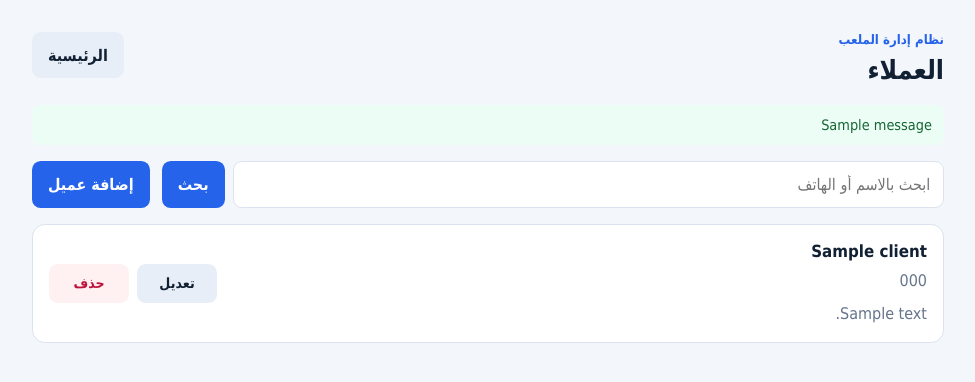
After one commit to yvfdg55/stadium-management-system, a Flask app: page /admin/clients in a window 1280 px wide. The commit adds this page. Shown: the top 382 px of the page, without its empty margins (152-1127 px from the left). Run offline with Flask 3, Linux system fonts and the light colour scheme; the visitor is signed in with stand-in values (Sample User, id 1); tables that the repository leaves empty hold one stand-in row (values such as "Sample post"); one stand-in notice (Sample message) is shown.

Commit message:
Add client management CRUD and search

```diff
--- a/app.py
+++ b/app.py
@@ -32,6 +32,17 @@ def init_db():
             id INTEGER PRIMARY KEY AUTOINCREMENT,
             username TEXT NOT NULL UNIQUE,
             password_hash TEXT NOT NULL,
+            created_at TEXT NOT NULL DEFAULT CURRENT_TIMESTAMP
+        )
+        """
+    )
+    db.execute(
+        """
+        CREATE TABLE IF NOT EXISTS clients (
+            id INTEGER PRIMARY KEY AUTOINCREMENT,
+            name TEXT NOT NULL,
+            phone TEXT NOT NULL,
+            notes TEXT NOT NULL DEFAULT '',
             created_at TEXT NOT NULL DEFAULT CURRENT_TIMESTAMP
         )
         """
@@ -91,6 +102,81 @@ def admin_home():
     return render_template("admin_home.html", username=session.get("admin_username"))
 
 
+@app.route("/admin/clients", methods=["GET"])
+@login_required
+def clients_list():
+    query = request.args.get("q", "").strip()
+    db = get_db()
+    if query:
+        clients = db.execute(
+            """
+            SELECT id, name, phone, notes
+            FROM clients
+            WHERE name LIKE ? OR phone LIKE ?
+            ORDER BY name COLLATE NOCASE, id DESC
+            """,
+            (f"%{query}%", f"%{query}%"),
+        ).fetchall()
+    else:
+        clients = db.execute(
+            "SELECT id, name, phone, notes FROM clients ORDER BY name COLLATE NOCASE, id DESC"
+        ).fetchall()
+    return render_template("clients_list.html", clients=clients, query=query)
+
+
+@app.route("/admin/clients/new", methods=["GET", "POST"])
+@login_required
+def client_new():
+    if request.method == "POST":
+        name = request.form.get("name", "").strip()
+        phone = request.form.get("phone", "").strip()
+        notes = request.form.get("notes", "").strip()
+        if not name or not phone:
+            flash("الاسم ورقم الهاتف مطلوبان.", "error")
+            return render_template("client_form.html", client=None)
+        db = get_db()
+        db.execute("INSERT INTO clients (name, phone, notes) VALUES (?, ?, ?)", (name, phone, notes))
+        db.commit()
+        flash("تمت إضافة العميل بنجاح.", "success")
+        return redirect(url_for("clients_list"))
+    return render_template("client_form.html", client=None)
+
+
+@app.route("/admin/clients/<int:client_id>/edit", methods=["GET", "POST"])
+@login_required
+def client_edit(client_id):
+    db = get_db()
+    client = db.execute("SELECT id, name, phone, notes FROM clients WHERE id = ?", (client_id,)).fetchone()
+    if client is None:
+        flash("العميل غير موجود.", "error")
+        return redirect(url_for("clients_list"))
+    if request.method == "POST":
+        name = request.form.get("name", "").strip()
+        phone = request.form.get("phone", "").strip()
+        notes = request.form.get("notes", "").strip()
+        if not name or not phone:
+            flash("الاسم ورقم الهاتف مطلوبان.", "error")
+            return render_template("client_form.html", client={"id": client_id, "name": name, "phone": phone, "notes": notes})
+        db.execute(
+            "UPDATE clients SET name = ?, phone = ?, notes = ? WHERE id = ?",
+            (name, phone, notes, client_id),
+        )
+        db.commit()
+        flash("تم تعديل بيانات العميل.", "success")
+        return redirect(url_for("clients_list"))
+    return render_template("client_form.html", client=client)
+
+
+@app.route("/admin/clients/<int:client_id>/delete", methods=["POST"])
+@login_required
+def client_delete(client_id):
+    db = get_db()
+    db.execute("DELETE FROM clients WHERE id = ?", (client_id,))
+    db.commit()
+    flash("تم حذف العميل.", "success")
+    return redirect(url_for("clients_list"))
+
+
 @app.route("/logout", methods=["POST"])
 def logout():
     session.clear()
--- a/manus-routes.json
+++ b/manus-routes.json
@@ -1 +1 @@
-{"routes":[{"path":"/login","title":"تسجيل الدخول"},{"path":"/admin","title":"لوحة الإدارة"}]}
+{"routes":[{"path":"/login","title":"تسجيل الدخول"},{"path":"/admin","title":"لوحة الإدارة"},{"path":"/admin/clients","title":"العملاء"},{"path":"/admin/clients/new","title":"إضافة عميل"},{"path":"/admin/clients/:client_id/edit","title":"تعديل عميل"}]}
--- a/static/css/style.css
+++ b/static/css/style.css
@@ -58,11 +58,12 @@ body {
 }
 
 h1 { margin: 0; font-size: 1.65rem; }
+h2 { margin: 0; font-size: 1.05rem; }
 .muted { margin: .6rem 0 1.5rem; color: var(--muted); line-height: 1.7; }
 
-.login-form { display: grid; gap: .55rem; }
+.login-form, .form-card { display: grid; gap: .55rem; }
 label { margin-top: .55rem; font-size: .9rem; font-weight: 700; }
-input {
+input, textarea {
   width: 100%;
   min-height: 2.9rem;
   padding: .7rem .8rem;
@@ -72,23 +73,29 @@ input {
   background: #fff;
   font: inherit;
 }
-input:focus { outline: 3px solid rgba(37, 99, 235, .2); border-color: var(--blue); }
+textarea { resize: vertical; }
+input:focus, textarea:focus { outline: 3px solid rgba(37, 99, 235, .2); border-color: var(--blue); }
 
-button {
-  width: 100%;
+button, .button-link {
+  display: inline-flex;
+  align-items: center;
+  justify-content: center;
   min-height: 2.9rem;
   margin-top: 1rem;
+  padding: .65rem 1rem;
   border: 0;
   border-radius: .55rem;
   color: #fff;
   background: var(--blue);
   font: inherit;
   font-weight: 700;
+  text-decoration: none;
   cursor: pointer;
 }
-button:hover { background: var(--blue-dark); }
-button.secondary { color: var(--navy); background: #e8eef8; }
-button.secondary:hover { background: #dbe5f4; }
+button { width: 100%; }
+button:hover, .button-link:hover { background: var(--blue-dark); }
+button.secondary, .button-link.secondary { color: var(--navy); background: #e8eef8; }
+button.secondary:hover, .button-link.secondary:hover { background: #dbe5f4; }
 
 .alert {
   margin-bottom: 1rem;
@@ -98,7 +105,67 @@ button.secondary:hover { background: #dbe5f4; }
   background: var(--danger-bg);
   font-size: .9rem;
 }
+.alert.success { color: #166534; background: #ecfdf5; }
+
+.page-shell {
+  width: min(100%, 60rem);
+  margin: 0 auto;
+  padding: 1rem;
+}
+.page-shell.narrow { max-width: 38rem; }
+.page-header {
+  display: flex;
+  align-items: flex-start;
+  justify-content: space-between;
+  gap: 1rem;
+  margin-bottom: 1.25rem;
+}
+.page-header .button-link { flex: 0 0 auto; margin-top: 0; }
+.toolbar { display: grid; gap: .75rem; margin-bottom: 1rem; }
+.search-form { display: flex; gap: .5rem; }
+.search-form input { flex: 1; }
+.search-form button { width: auto; margin-top: 0; }
+.toolbar > .button-link { margin-top: 0; }
+
+.client-list { display: grid; gap: .75rem; }
+.client-card {
+  display: flex;
+  flex-direction: column;
+  gap: 1rem;
+  padding: 1rem;
+  border: 1px solid var(--line);
+  border-radius: .8rem;
+  background: var(--surface);
+}
+.phone, .notes { margin: .45rem 0 0; color: var(--muted); line-height: 1.6; }
+.notes { white-space: pre-wrap; }
+.card-actions { display: flex; gap: .5rem; }
+.card-actions .button-link, .card-actions button { width: auto; min-width: 5rem; margin-top: 0; }
+button.danger { color: var(--danger); background: var(--danger-bg); }
+button.danger:hover { background: #ffe4e6; }
+.button-link.small, button.small { min-height: 2.4rem; padding: .45rem .75rem; font-size: .88rem; }
+.empty-state, .form-card {
+  padding: 1.25rem;
+  border: 1px solid var(--line);
+  border-radius: .8rem;
+  background: var(--surface);
+}
+.empty-state p { margin-bottom: 0; color: var(--muted); }
+.sr-only {
+  position: absolute;
+  width: 1px;
+  height: 1px;
+  padding: 0;
+  margin: -1px;
+  overflow: hidden;
+  clip: rect(0, 0, 0, 0);
+  white-space: nowrap;
+  border: 0;
+}
 
 @media (min-width: 640px) {
   .auth-card { padding: 2.5rem; }
+  .page-shell { padding: 2rem 1.5rem; }
+  .toolbar { grid-template-columns: 1fr auto; align-items: end; }
+  .client-card { flex-direction: row; align-items: center; justify-content: space-between; }
 }
--- a/templates/admin_home.html
+++ b/templates/admin_home.html
@@ -12,7 +12,8 @@
       <div class="brand-mark" aria-hidden="true">م</div>
       <p class="eyebrow">نظام إدارة الملعب</p>
       <h1 id="page-title">مرحبًا، {{ username }}</h1>
-      <p class="muted">تم تسجيل الدخول بنجاح. ستتم إضافة وظائف الإدارة في مراحل لاحقة.</p>
+      <p class="muted">تم تسجيل الدخول بنجاح.</p>
+      <a class="button-link" href="{{ url_for('clients_list') }}">إدارة العملاء</a>
       <form method="post" action="{{ url_for('logout') }}">
         <button type="submit" class="secondary">تسجيل الخروج</button>
       </form>
--- /dev/null
+++ b/templates/clients_list.html
@@ -0,0 +1,60 @@
+<!doctype html>
+<html lang="ar" dir="rtl">
+<head>
+  <meta charset="utf-8">
+  <meta name="viewport" content="width=device-width, initial-scale=1">
+  <title>العملاء | إدارة الملعب</title>
+  <link rel="stylesheet" href="{{ url_for('static', filename='css/style.css') }}">
+</head>
+<body>
+  <main class="page-shell">
+    <header class="page-header">
+      <div>
+        <p class="eyebrow">نظام إدارة الملعب</p>
+        <h1>العملاء</h1>
+      </div>
+      <a class="button-link secondary" href="{{ url_for('admin_home') }}">الرئيسية</a>
+    </header>
+
+    {% with messages = get_flashed_messages(with_categories=true) %}
+      {% for category, message in messages %}
+        <div class="alert {{ category }}" role="alert">{{ message }}</div>
+      {% endfor %}
+    {% endwith %}
+
+    <section class="toolbar" aria-label="أدوات العملاء">
+      <form method="get" class="search-form">
+        <label class="sr-only" for="q">البحث بالاسم أو الهاتف</label>
+        <input id="q" name="q" type="search" value="{{ query }}" placeholder="ابحث بالاسم أو الهاتف">
+        <button type="submit">بحث</button>
+      </form>
+      <a class="button-link" href="{{ url_for('client_new') }}">إضافة عميل</a>
+    </section>
+
+    {% if clients %}
+      <section class="client-list" aria-label="قائمة العملاء">
+        {% for client in clients %}
+          <article class="client-card">
+            <div class="client-main">
+              <h2>{{ client['name'] }}</h2>
+              <p class="phone">{{ client['phone'] }}</p>
+              {% if client['notes'] %}<p class="notes">{{ client['notes'] }}</p>{% endif %}
+            </div>
+            <div class="card-actions">
+              <a class="button-link small secondary" href="{{ url_for('client_edit', client_id=client['id']) }}">تعديل</a>
+              <form method="post" action="{{ url_for('client_delete', client_id=client['id']) }}" onsubmit="return confirm('هل تريد حذف هذا العميل؟');">
+                <button class="small danger" type="submit">حذف</button>
+              </form>
+            </div>
+          </article>
+        {% endfor %}
+      </section>
+    {% else %}
+      <section class="empty-state">
+        <h2>لا يوجد عملاء</h2>
+        <p>أضف أول عميل أو غيّر كلمة البحث.</p>
+      </section>
+    {% endif %}
+  </main>
+</body>
+</html>
```
Also changed, not shown: plan.md (+3 -3 lines), templates/client_form.html (added, +39 -0 lines), README.md.
